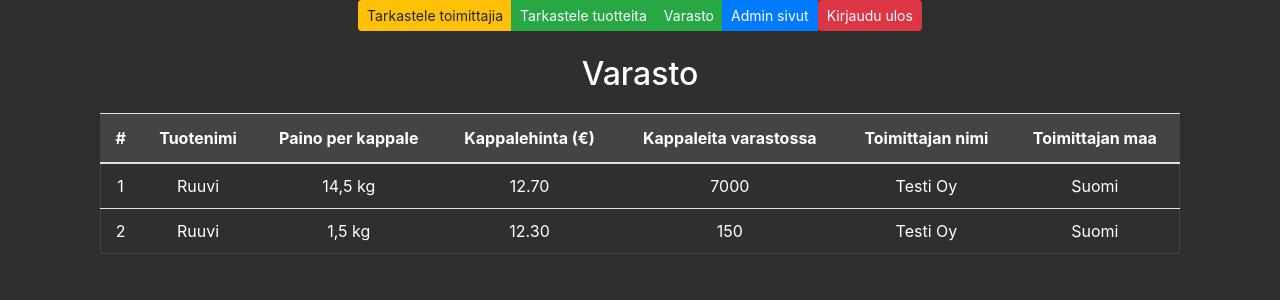
After one commit to Niklas103/N-ytt-, a Django app: page /varasto/ in a window 1280 px wide. The commit adds this page. Shown: the top 300 px of the page. Run offline with Django 5.2, Linux system fonts and the light colour scheme; data comes from the database, SQL or seed files in the repository; both versions use the stored data as it was after the commit; some libraries are stand-ins or nearby versions.

Commit message:
varastolista.html luotu ja toiminnallisuutta tehty. Tuotteet toimittajan mukaan-toiminto toimii nyt oikein

```diff
--- a/Kurssi/app/models.py
+++ b/Kurssi/app/models.py
@@ -2,6 +2,8 @@
 
 # Django databasesta importataan modelit
 from django.db import models
+from django.db.models.signals import pre_delete
+from django.dispatch import receiver
 
 # Model on djangon database tyyppinen model luokka
 class Toimittaja(models.Model):
@@ -43,3 +45,30 @@ class Varasto(models.Model):
 
     def __str__(self):
         return f"{self.tuotenimi} in storage"
+
+# Tallennetaan yksittäinen tuote varastoon ennen sen poistoa
+@receiver(pre_delete, sender=Tuote)  # Korjattu signaalin nimi
+def tallenna_varastoon_tuote_ennen_poisto(sender, instance, **kwargs):
+    Varasto.objects.create(
+        tuotenimi=instance.tuotenimi,
+        painoperkappale=instance.painoperkappale,
+        kappalehinta=instance.kappalehinta,
+        tuotteitavarastossa=instance.tuotteitavarastossa,
+        toimittaja_nimi=instance.toimittaja.yritysnimi if instance.toimittaja else None,
+        toimittaja_maa=instance.toimittaja.maa if instance.toimittaja else None,
+    )
+
+
+# Tallennetaan kaikki toimittajan tuotteet varastoon ennen toimittajan poistoa
+@receiver(pre_delete, sender=Toimittaja)  # Korjattu signaalin nimi
+def tallenna_varastoon_tuote_ennen_toimittaja_poisto(sender, instance, **kwargs):
+    tuotteet = Tuote.objects.filter(toimittaja=instance)
+    for tuote in tuotteet:
+        Varasto.objects.create(
+            tuotenimi=tuote.tuotenimi,
+            painoperkappale=tuote.painoperkappale,
+            kappalehinta=tuote.kappalehinta,
+            tuotteitavarastossa=tuote.tuotteitavarastossa,
+            toimittaja_nimi=instance.yritysnimi,
+            toimittaja_maa=instance.maa,
+        )
--- a/Kurssi/app/static/style.css
+++ b/Kurssi/app/static/style.css
@@ -26,3 +26,35 @@ body {
 .card-body {
     color: black; /* Varmistetaan, että myös body-osan teksti on mustaa */
 }
+
+/* Varasto-otsikon väri */
+.varasto-title {
+    color: white;
+    text-align: center;
+    margin-bottom: 20px;
+}
+
+/* Varastotaulukon muotoilu */
+.varasto-table {
+    width: 100%;
+    background-color: #2f2f2f; /* Taulukon taustaväri */
+    color: white; /* Tekstin väri */
+    border: 1px solid #444; /* Reunaviiva */
+}
+
+/* Otsikon rivin muotoilu */
+.varasto-table thead tr {
+    background-color: #444; /* Tummanharmaa otsikkorivi */
+    color: white; /* Valkoinen teksti */
+}
+
+/* Taulukon rivien hover-efekti */
+.varasto-table tbody tr:hover {
+    background-color: #555; /* Vaaleampi harmaa hover-tila */
+}
+
+/* Taulukon soluissa oleva teksti */
+.varasto-table tbody td {
+    padding: 10px;
+    color: white;
+}
--- a/Kurssi/app/templates/index.html
+++ b/Kurssi/app/templates/index.html
@@ -32,6 +32,7 @@
         <div class="btn-group" role="group">
             <a class="btn btn-warning btn-sm" href="/toimittajat">Tarkastele toimittajia</a>
             <a class="btn btn-success btn-sm" href="/tuotteet">Tarkastele tuotteita</a>
+            <a class="btn btn-success btn-sm" href="/varasto">Varasto</a>
             <a class="btn btn-primary btn-sm" href="/admin">Admin sivut</a>
         <!-- Logout-nappi lomakkeella -->
             <form action="{% url 'logout_action' %}" method="post" style="display: inline;">
--- /dev/null
+++ b/Kurssi/app/templates/varastolista.html
@@ -0,0 +1,37 @@
+{% extends 'index.html' %}
+
+{% block content %}
+<div class="container mt-4">
+    <h2 class="varasto-title">Varasto</h2>
+    <table class="table varasto-table">
+        <thead>
+            <tr>
+                <th>#</th>
+                <th>Tuotenimi</th>
+                <th>Paino per kappale</th>
+                <th>Kappalehinta (€)</th>
+                <th>Kappaleita varastossa</th>
+                <th>Toimittajan nimi</th>
+                <th>Toimittajan maa</th>
+            </tr>
+        </thead>
+        <tbody>
+            {% for varasto in varastot %}
+            <tr>
+                <td>{{ forloop.counter }}</td>
+                <td>{{ varasto.tuotenimi }}</td>
+                <td>{{ varasto.painoperkappale }}</td>
+                <td>{{ varasto.kappalehinta }}</td>
+                <td>{{ varasto.tuotteitavarastossa }}</td>
+                <td>{{ varasto.toimittaja_nimi|default:"Ei tiedossa" }}</td>
+                <td>{{ varasto.toimittaja_maa|default:"Ei tiedossa" }}</td>
+            </tr>
+            {% empty %}
+            <tr>
+                <td colspan="7" class="text-center">Ei tuotteita varastossa</td>
+            </tr>
+            {% endfor %}
+        </tbody>
+    </table>
+</div>
+{% endblock %}
--- a/Kurssi/app/urls.py
+++ b/Kurssi/app/urls.py
@@ -21,6 +21,7 @@ from .views import lisäätoimittaja, lisäätuote, tuotepoisto, vahvistatuotepo
 from .views import edit_tuote_get, edit_tuote_post, etsitoimittaja
 from .views import loginview, login_action, logout_action
 from .views import toimittajapoisto, vahvistatoimittajapoisto, edit_toimittaja_post, edit_toimittaja_get
+from .views import varastolistaview
 
 # syntaksi: Mikä osoite polku: '' sovelluksen juuri: landingview (renderöidään landingview). App kansion sisältä, view tiedostosta importataan landingview
 urlpatterns = [
@@ -38,7 +39,7 @@ urlpatterns = [
     path('vahvista-tuote-poisto/<int:id>/', vahvistatuotepoisto),
     path('edit-tuote-get/<int:id>/', edit_tuote_get),
     path('edit-tuote-post/<int:id>/', edit_tuote_post),
-    path('tuote-toimittajan-mukaan/<int:id>/', tuotteet_filtered),
+    path('tuote-toimittajan-mukaan/<int:id>/', tuotteet_filtered, name='tuotteet_filtered'),
 
     # Toimittaja url´s
     path('toimittajat/', toimittajalistaview),
@@ -49,5 +50,7 @@ urlpatterns = [
     path('edit-toimittaja-post/<int:id>/', edit_toimittaja_post, name='edit_toimittaja_post'),
     path('edit-toimittaja-get/<int:id>/', edit_toimittaja_get, name='edit_toimittaja_get'),
 
+    # Varasto url's
+    path('varasto/', varastolistaview, name='varasto'),
 
 ]
--- a/Kurssi/app/views.py
+++ b/Kurssi/app/views.py
@@ -1,7 +1,7 @@
 # Render = Renderöidään tietty html templates kansiosta
 # Redirect = Ohjataan ohjelman suoritus johonkin toiseen view functioon
 from django.shortcuts import render, redirect
-from .models import Toimittaja, Tuote
+from .models import Toimittaja, Tuote, Varasto
 from django.contrib.auth import authenticate, login, logout
 # Create your views here.
 
@@ -94,15 +94,13 @@ def edit_tuote_post(request, id):
         item.save()
         return redirect(tuotelistaview)
 
-
 def tuotteet_filtered(request, id):
     if not request.user.is_authenticated:
         return render(request, 'loginpage.html')
     else:
-        tuotelista = Tuote.objects.all()
-        filteredtuotteet = tuotelista.filter(toimittaja = id)
-        context = {'tuotteet': tuotteet_filtered}
-        return render (request,"tuotelista.html",context)
+        filteredtuotteet = Tuote.objects.filter(toimittaja_id=id)
+        context = {'tuotteet': filteredtuotteet}
+        return render(request, "tuotelista.html", context)
 
 
 
@@ -182,3 +180,9 @@ def edit_toimittaja_get(request, id):
             return render(request, 'edit_toimittaja.html', {'toimittaja': toimittaja})  # Lähetetään tiedot lomakkeelle
         except Toimittaja.DoesNotExist:
             return render(request, 'error.html', {'message': 'Toimittajaa ei löytynyt!'})  # Jos toimittajaa ei löydy
+
+
+# Varasto views
+def varastolistaview(request):
+    varastot = Varasto.objects.all()
+    return render(request, 'varastolista.html', {'varastot': varastot})
```
Also changed, not shown: Kurssi/app/templates/tuotelista.html (+11 -14 lines), Kurssi/db.sqlite3.
